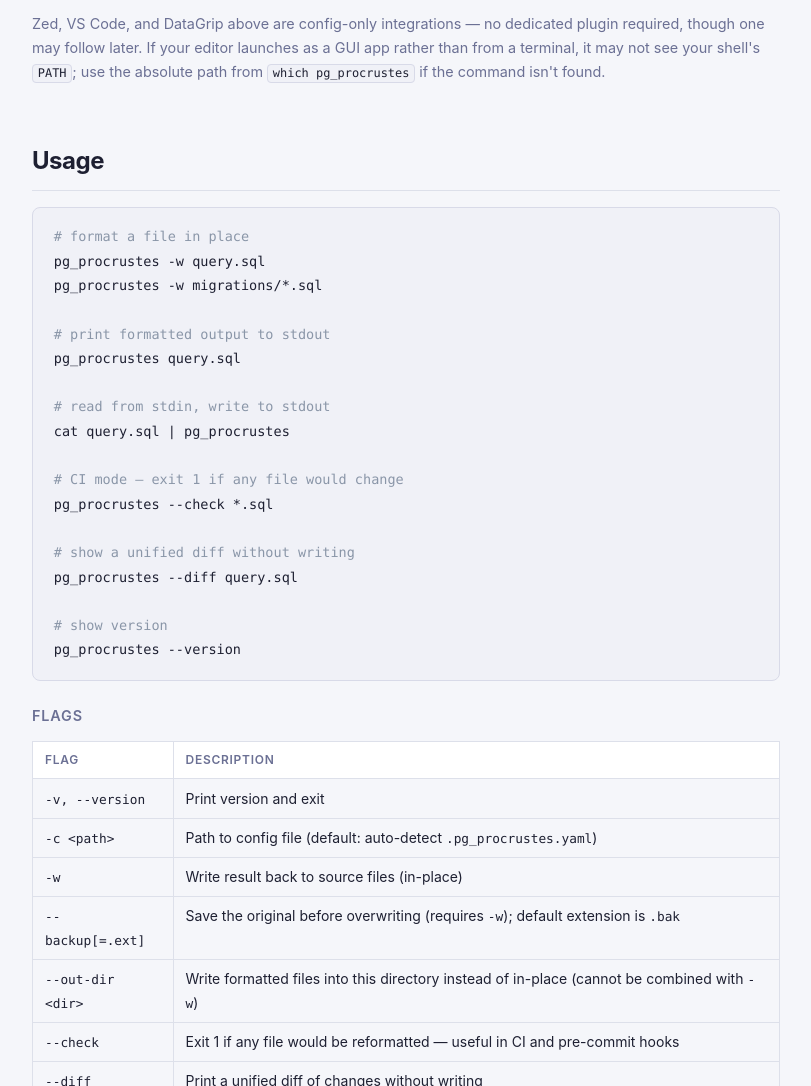
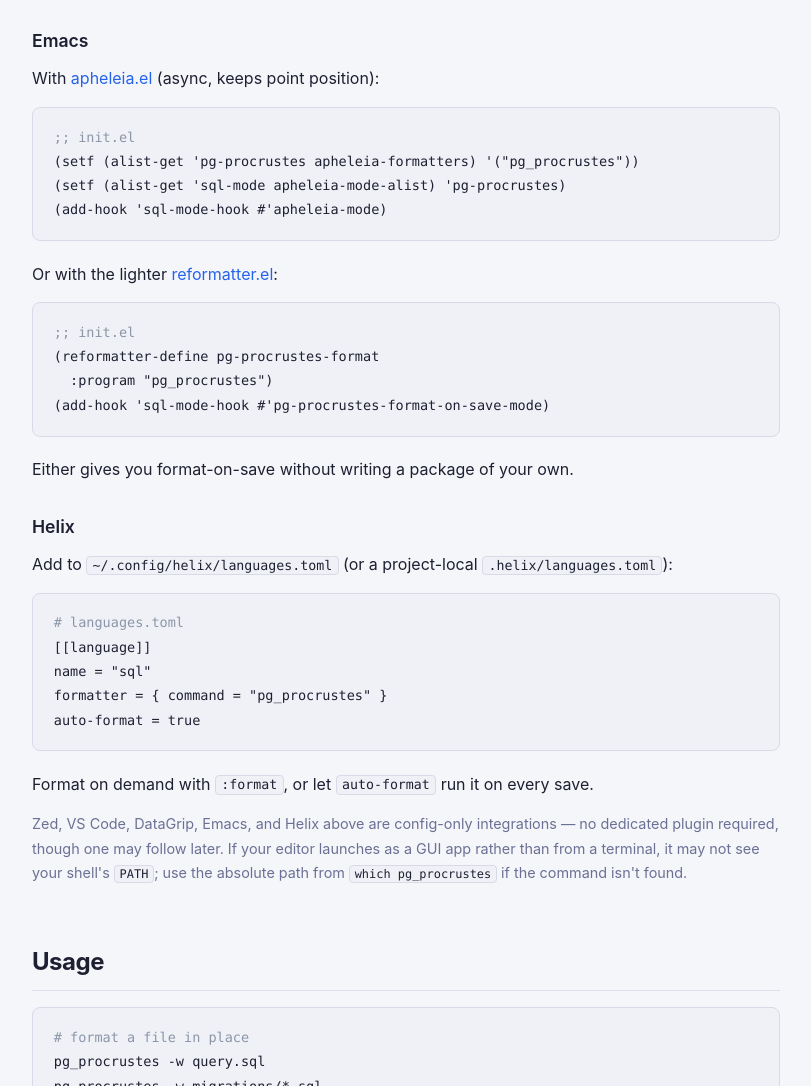
Before and after one commit to heptau/pg_procrustes, a plain HTML site: page docs/index.html in a window 1280 px wide. Shown: the part 4007-5093 px from the top of the page, without its empty margins (284-1095 px from the left). Drawn offline with Linux system fonts and the light colour scheme.

Commit message:
docs: add config-only Emacs and Helix formatter setup
Documents wiring pg_procrustes into Emacs (apheleia.el or
reformatter.el) and Helix (languages.toml) — same config-only
pattern as the existing Zed/VS Code/DataGrip integrations.

```diff
--- a/docs/index.html
+++ b/docs/index.html
@@ -618,8 +618,30 @@ use({
       The file is reformatted in place on every save. For a manual, on-demand trigger instead, use <code>Settings → Tools → External Tools</code> with the same Program/Arguments.
     </p>
 
+    <h3>Emacs</h3>
+    <p>With <a href="https://github.com/radian-software/apheleia">apheleia.el</a> (async, keeps point position):</p>
+    <pre><code><span class="cm">;; init.el</span>
+(setf (alist-get 'pg-procrustes apheleia-formatters) '("pg_procrustes"))
+(setf (alist-get 'sql-mode apheleia-mode-alist) 'pg-procrustes)
+(add-hook 'sql-mode-hook #'apheleia-mode)</code></pre>
+    <p>Or with the lighter <a href="https://github.com/purcell/reformatter.el">reformatter.el</a>:</p>
+    <pre><code><span class="cm">;; init.el</span>
+(reformatter-define pg-procrustes-format
+  :program "pg_procrustes")
+(add-hook 'sql-mode-hook #'pg-procrustes-format-on-save-mode)</code></pre>
+    <p>Either gives you format-on-save without writing a package of your own.</p>
+
+    <h3>Helix</h3>
+    <p>Add to <code>~/.config/helix/languages.toml</code> (or a project-local <code>.helix/languages.toml</code>):</p>
+    <pre><code><span class="cm"># languages.toml</span>
+[[language]]
+name = "sql"
+formatter = { command = "pg_procrustes" }
+auto-format = true</code></pre>
+    <p>Format on demand with <code>:format</code>, or let <code>auto-format</code> run it on every save.</p>
+
     <p style="color:var(--muted);font-size:0.9rem;">
-      Zed, VS Code, and DataGrip above are config-only integrations — no dedicated plugin required, though one may follow later. If your editor launches as a GUI app rather than from a terminal, it may not see your shell's <code>PATH</code>; use the absolute path from <code>which pg_procrustes</code> if the command isn't found.
+      Zed, VS Code, DataGrip, Emacs, and Helix above are config-only integrations — no dedicated plugin required, though one may follow later. If your editor launches as a GUI app rather than from a terminal, it may not see your shell's <code>PATH</code>; use the absolute path from <code>which pg_procrustes</code> if the command isn't found.
     </p>
   </section>
 
```
Also changed, not shown: CHANGELOG.md, README.md.
